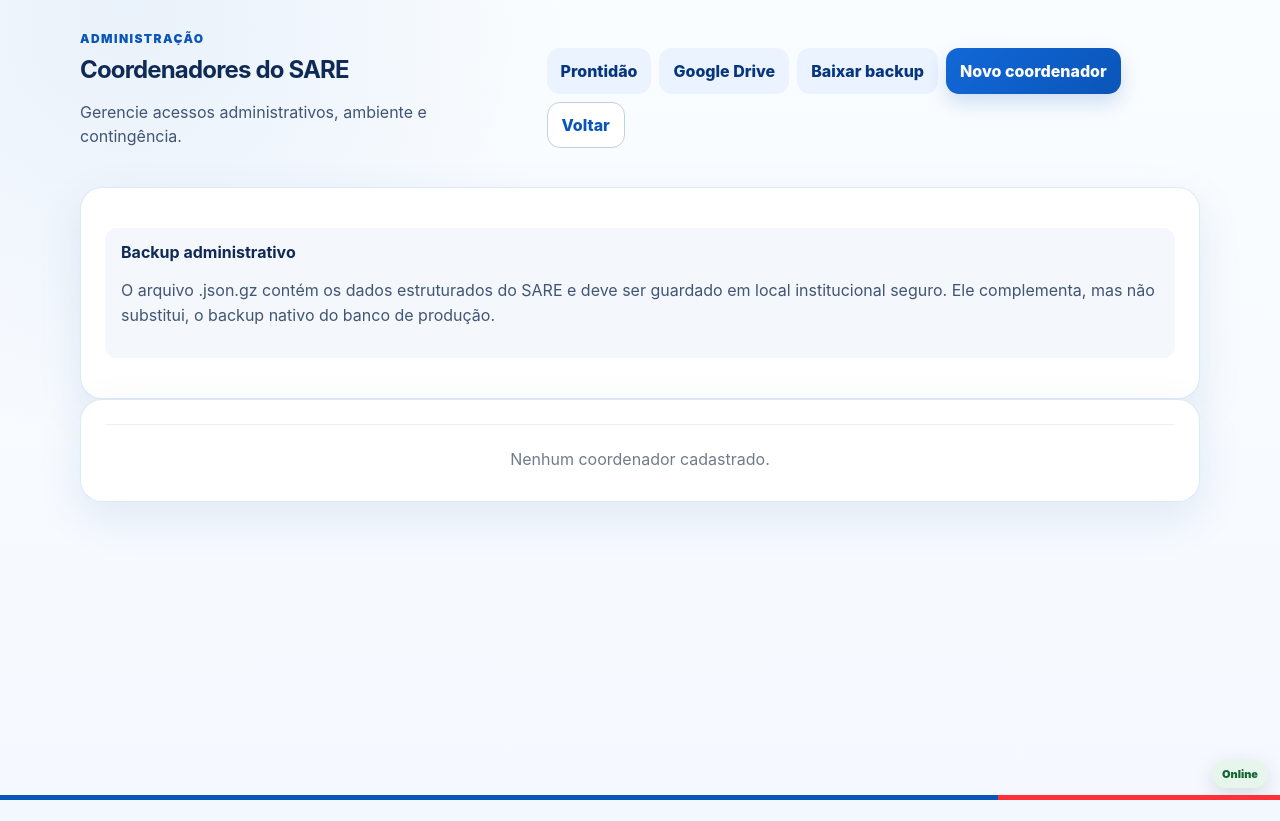
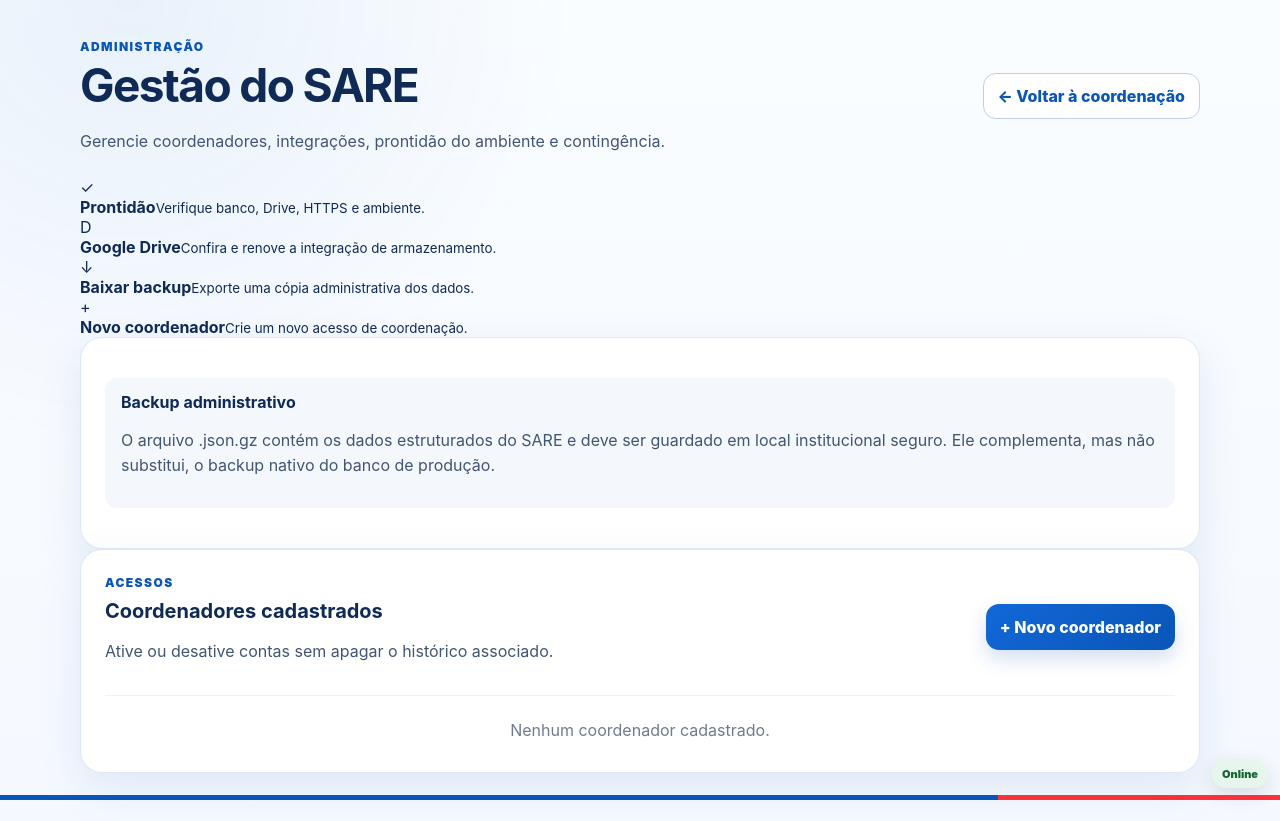
Before and after one commit to Marcosadriano7506/SARE2026, a Python web app: template app/templates/admin/dashboard.html in a window 1280 px wide. Before the commit the page ends 800 px from the top, so only its background shows below. Run offline with Jinja, Linux system fonts and the light colour scheme; the template is opened without the code that fills it, so the values that code supplies are empty.

Commit message:
ux: polish administration dashboard

```diff
--- a/app/templates/admin/dashboard.html
+++ b/app/templates/admin/dashboard.html
@@ -1,43 +1,75 @@
 {% extends "base.html" %}
 {% block title %}Administração — SARE{% endblock %}
 {% block content %}
-<section class="shell">
-  <header class="topbar">
+<section class="shell admin-shell">
+  <header class="page-heading admin-heading">
     <div>
       <p class="eyebrow">Administração</p>
-      <h1>Coordenadores do SARE</h1>
-      <p>Gerencie acessos administrativos, ambiente e contingência.</p>
+      <h1>Gestão do SARE</h1>
+      <p>Gerencie coordenadores, integrações, prontidão do ambiente e contingência.</p>
     </div>
-    <div class="top-actions">
-      <a class="button secondary compact" href="{{ url_for('system_admin.index') }}">Prontidão</a>
-      <a class="button secondary compact" href="{{ url_for('google_drive_oauth.index') }}">Google Drive</a>
-      <a class="button secondary compact" href="{{ url_for('backup_admin.download') }}">Baixar backup</a>
-      <a class="button primary compact" href="{{ url_for('admin.create_coordinator') }}">Novo coordenador</a>
-      <a class="button ghost compact" href="{{ url_for('coordinator.dashboard') }}">Voltar</a>
-    </div>
+    <a class="button ghost compact" href="{{ url_for('coordinator.dashboard') }}">← Voltar à coordenação</a>
   </header>
 
-  <section class="panel">
-    <div class="info-box">
+  <div class="admin-action-grid">
+    <a class="admin-action-card" href="{{ url_for('system_admin.index') }}">
+      <span class="admin-action-icon">✓</span>
+      <div><strong>Prontidão</strong><small>Verifique banco, Drive, HTTPS e ambiente.</small></div>
+    </a>
+    <a class="admin-action-card" href="{{ url_for('google_drive_oauth.index') }}">
+      <span class="admin-action-icon">D</span>
+      <div><strong>Google Drive</strong><small>Confira e renove a integração de armazenamento.</small></div>
+    </a>
+    <a class="admin-action-card" href="{{ url_for('backup_admin.download') }}">
+      <span class="admin-action-icon">↓</span>
+      <div><strong>Baixar backup</strong><small>Exporte uma cópia administrativa dos dados.</small></div>
+    </a>
+    <a class="admin-action-card primary-admin-action" href="{{ url_for('admin.create_coordinator') }}">
+      <span class="admin-action-icon">+</span>
+      <div><strong>Novo coordenador</strong><small>Crie um novo acesso de coordenação.</small></div>
+    </a>
+  </div>
+
+  <section class="panel admin-info-panel">
+    <div class="info-box admin-backup-info">
       <strong>Backup administrativo</strong>
       <p>O arquivo .json.gz contém os dados estruturados do SARE e deve ser guardado em local institucional seguro. Ele complementa, mas não substitui, o backup nativo do banco de produção.</p>
     </div>
   </section>
 
-  <section class="panel">
+  <section class="panel admin-coordinators-panel">
+    <div class="panel-heading">
+      <div>
+        <p class="eyebrow">Acessos</p>
+        <h2>Coordenadores cadastrados</h2>
+        <p>Ative ou desative contas sem apagar o histórico associado.</p>
+      </div>
+      <a class="button primary compact" href="{{ url_for('admin.create_coordinator') }}">+ Novo coordenador</a>
+    </div>
+
     <div class="list">
       {% for user in coordinators %}
         <div class="management-row">
           <div class="management-user">
-            <strong>{{ user.name }}</strong>
-            <span>{{ user.job_title or "Função não informada" }} · {{ user.username }}</span>
+            <div class="management-name-row">
+              <span class="student-avatar">{{ user.name[:1]|upper }}</span>
+              <div>
+                <strong>{{ user.name }}</strong>
+                <span>{{ user.job_title or "Função não informada" }} · {{ user.username }}</span>
+              </div>
+            </div>
             <span class="badge {{ 'ok' if user.is_active else 'muted' }}">
               {{ 'Ativo' if user.is_active else 'Inativo' }}
             </span>
           </div>
-          <form method="post" action="{{ url_for('admin.toggle_coordinator_status', user_id=user.id) }}">
+          <form method="post"
+                action="{{ url_for('admin.toggle_coordinator_status', user_id=user.id) }}"
+                data-submit-lock
+                data-loading-text="{{ 'Desativando...' if user.is_active else 'Ativando...' }}">
             <input type="hidden" name="csrf_token" value="{{ csrf_token() }}">
-            <button class="button {{ 'danger-soft' if user.is_active else 'secondary' }} compact" type="submit">
+            <button class="button {{ 'danger-soft' if user.is_active else 'secondary' }} compact"
+                    type="submit"
+                    data-loading-text="{{ 'Desativando...' if user.is_active else 'Ativando...' }}">
               {{ 'Desativar' if user.is_active else 'Ativar' }}
             </button>
           </form>
```
